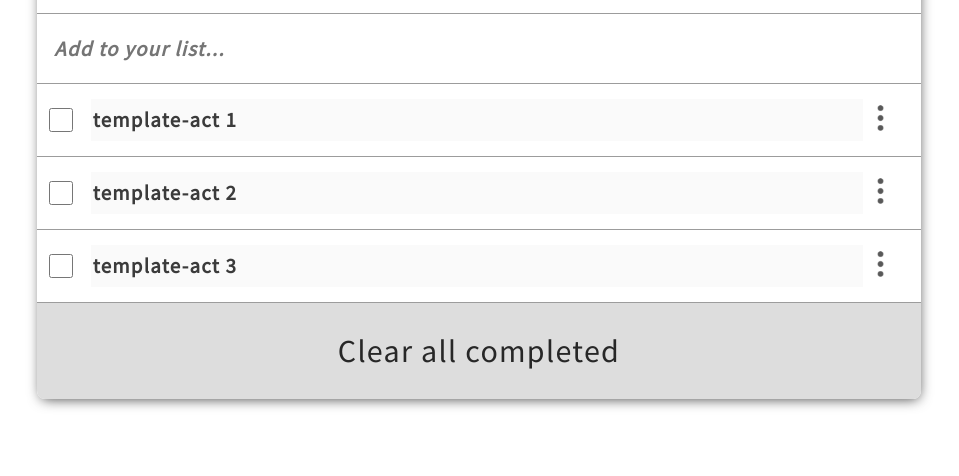
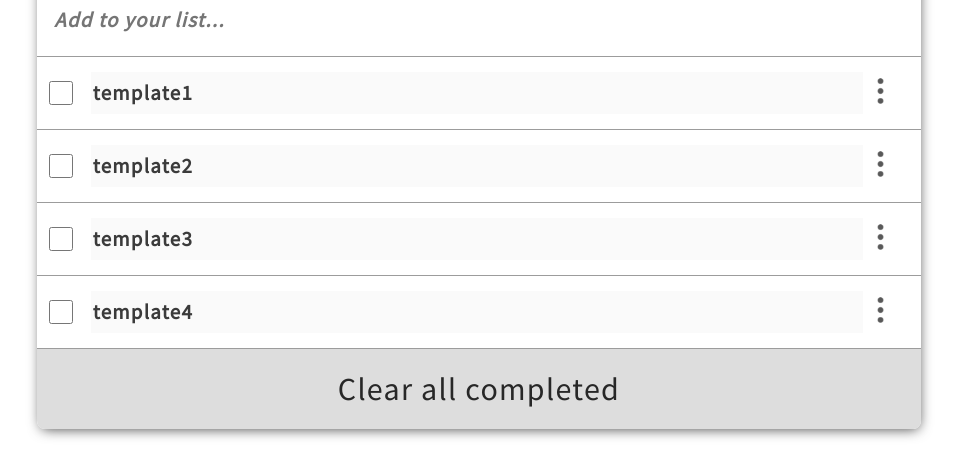
Before and after one commit to AmineHLub/To-Do-List, a website built with webpack: page src/index.html in a window 1280 px wide. Shown: the part 198-674 px from the top of the page, without its empty margins (161-1120 px from the left). Built offline with nearby package versions, Linux system fonts and the light colour scheme.

Commit message:
Add elements dynamically

```diff
--- a/src/index.html
+++ b/src/index.html
@@ -17,21 +17,6 @@
             </section>
             <section class="todo-list-activities">
                 <ul>
-                    <li>
-                        <input class="checkbox" type="checkbox">
-                        <input class="list-items noborder-input" type="text" value="template-act 1" disabled>
-                        <a class="list-menu" href="#"><img src="./assets/3dots.png" alt="list-menu"></a>
-                    </li>
-                    <li>
-                        <input class="checkbox" type="checkbox">
-                        <input class="list-items noborder-input" type="text" value="template-act 2" disabled>
-                        <a class="list-menu" href="#"><img src="./assets/3dots.png" alt="list-menu"></a>
-                    </li>
-                    <li>
-                        <input class="checkbox" type="checkbox">
-                        <input class="list-items noborder-input" type="text" value="template-act 3" disabled>
-                        <a class="list-menu" href="#"><img src="./assets/3dots.png" alt="list-menu"></a>
-                    </li>
                 </ul>
             </section>
             <section class="clear-button d-flex">
--- a/src/index.js
+++ b/src/index.js
@@ -1,14 +1,49 @@
-// eslint-disable-next-line no-unused-vars
-import _ from 'lodash';
+/* eslint-disable no-unused-vars */
+import _, { template } from 'lodash';
 import './style.css';
+import trippledotsicon from './assets/3dots.png';
 
-// function component() {
-// const element = document.createElement('div');
+const arrOftodos = [
+  {
+    description: 'template1',
+    completed: false,
+    index: 0,
+  },
+  {
+    description: 'template2',
+    completed: false,
+    index: 1,
+  },
+  {
+    description: 'template3',
+    completed: false,
+    index: 2,
+  },
+  {
+    description: 'template4',
+    completed: false,
+    index: 3,
+  },
+];
 
-// Lodash, currently included via a script, is required for this line to work
-// element.innerHTML = _.join(['Hello', 'webpack'], ' ');
-
-// return element;
-// }
-
-// document.body.appendChild(component());
+for (let i = 0; i < arrOftodos.length; i += 1) {
+  const item = document.createElement('li');
+  const checkbox = document.createElement('input');
+  const toDo = document.createElement('input');
+  const trippleDotsMenu = document.createElement('a');
+  const trippleDotsMenuLogo = document.createElement('img');
+  document.querySelector('.todo-list-activities > ul').appendChild(item);
+  item.appendChild(checkbox);
+  checkbox.classList.add('checkbox');
+  checkbox.type = 'checkbox';
+  item.appendChild(toDo);
+  toDo.classList.add('list-items');
+  toDo.classList.add('noborder-input');
+  toDo.type = 'text';
+  toDo.value = arrOftodos[i].description;
+  toDo.disabled = true; // must double click to modify
+  item.appendChild(trippleDotsMenu);
+  trippleDotsMenu.classList.add('list-menu');
+  trippleDotsMenu.appendChild(trippleDotsMenuLogo);
+  trippleDotsMenuLogo.src = trippledotsicon;
+}
--- a/src/style.css
+++ b/src/style.css
@@ -41,7 +41,6 @@ main {
 .todo-list {
   flex-flow: column nowrap;
   width: 70%;
-  height: 458px;
   box-shadow: 1px 3px 13px -3px rgba(0, 0, 0, 0.75);
   border-radius: 8px;
 }
@@ -100,11 +99,12 @@ main {
 .clear-button {
   justify-content: center;
   align-items: center;
+  height: 5rem;
 }
 
 .clear-button > button {
   width: 100%;
-  height: 6rem;
+  height: 100%;
   font-size: 2rem;
   color: rgb(39, 39, 39);
   border: none;
```
Also changed, not shown: dist/assets/reload4b213f3f79e0b1870db1.png (added), dist/index.html, dist/main.js, src/assets/enter.png (added).
